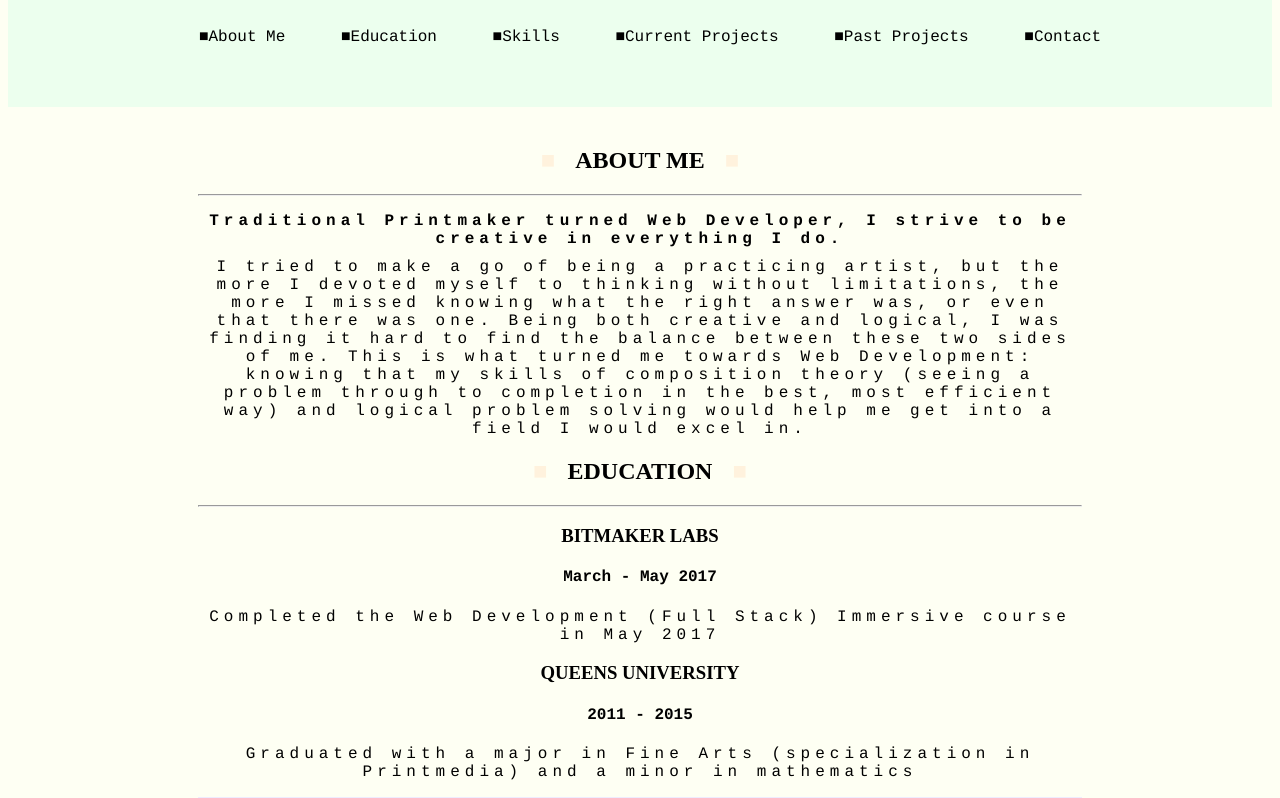
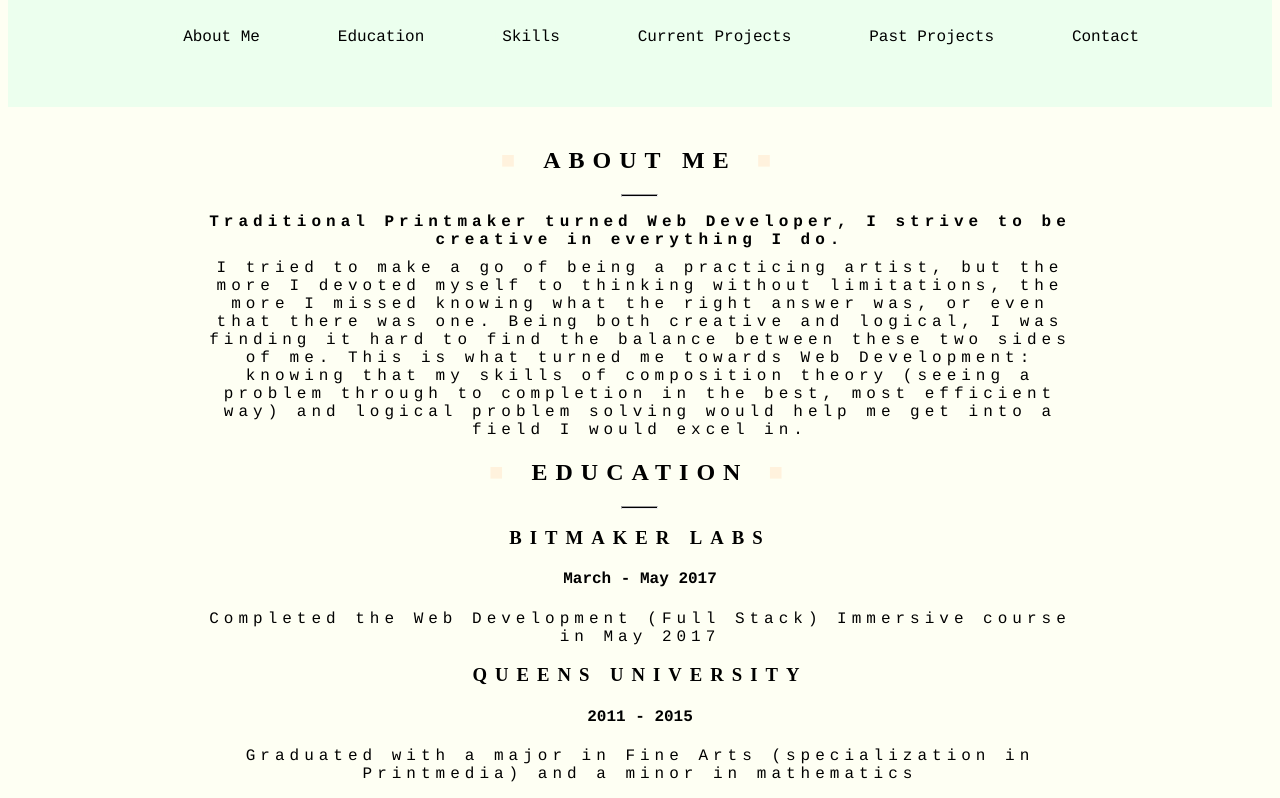
Before and after one commit to lor104/rosentzveig, a plain HTML site: page index.html in a window 1280 px wide. Shown: the part 121-919 px from the top of the page. Drawn offline with nearby package versions, Linux system fonts and the light colour scheme.

Commit message:
stlye the hr element, stlye the boxes next to the nav to hide them when not in use

```diff
--- a/newstyle.css
+++ b/newstyle.css
@@ -26,7 +26,7 @@ h1, h2, h3, h2.border span {
   font-family: 'Gotham';
   font-weight: bold;
   text-transform: uppercase;
-  /*letter-spacing: 10px;*/
+  letter-spacing: 8px;
 }
 
 p {
@@ -68,6 +68,20 @@ a {
   color: black;
 }
 
+li a {
+}
+
+a span {
+  position: relative;
+  top: 4px;
+  padding-right: 5px;
+  font-size: 1.8em;
+  height: 0;
+  line-height: 0;
+  margin-bottom: 0;
+  color: var(--foreground);
+}
+
 a.no-style {
   border: none;
   padding: 0;
@@ -85,6 +99,12 @@ h2.border {
 h2.border span {
   padding: 0 20px;
   color: black;
+}
+
+hr {
+  width: 35px;
+  height: 1px;
+  background-color: black;
 }
 
 
```
